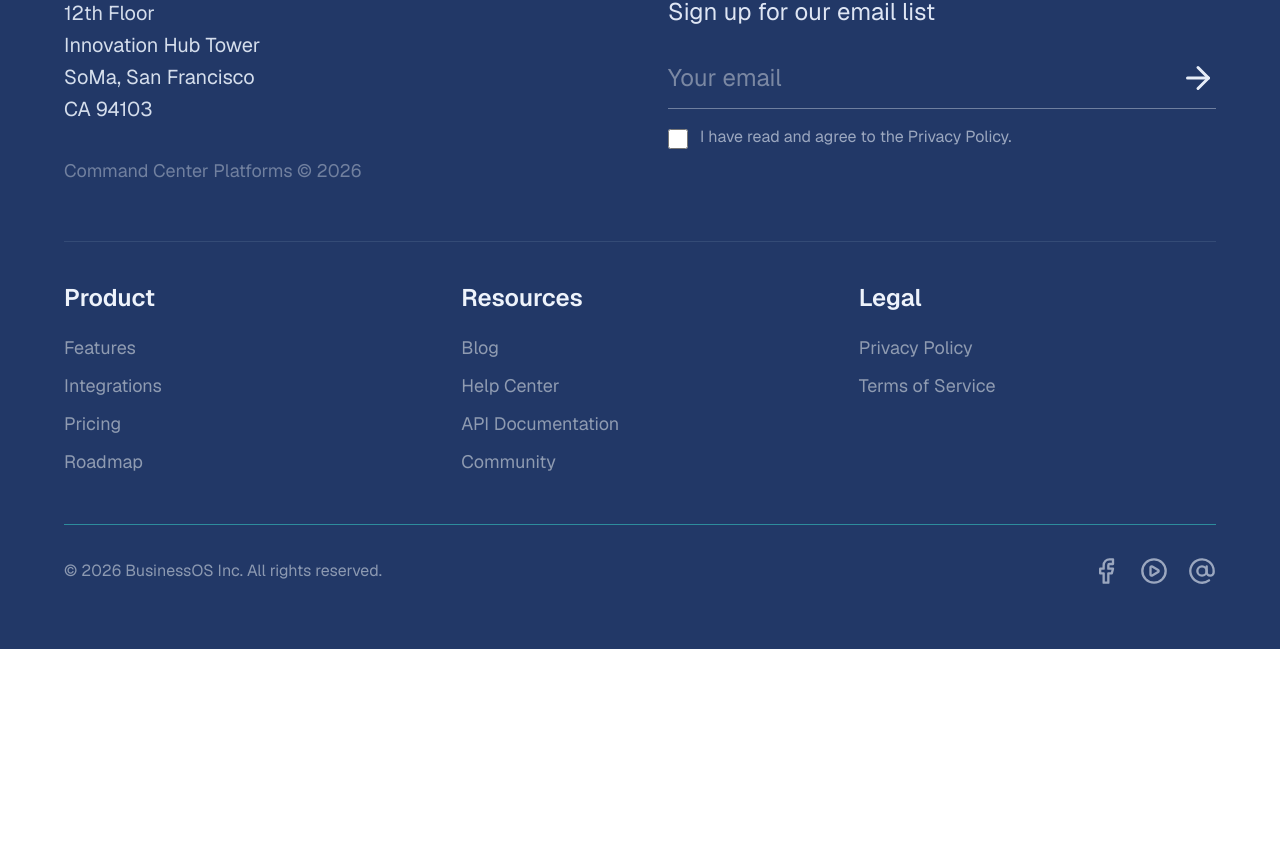
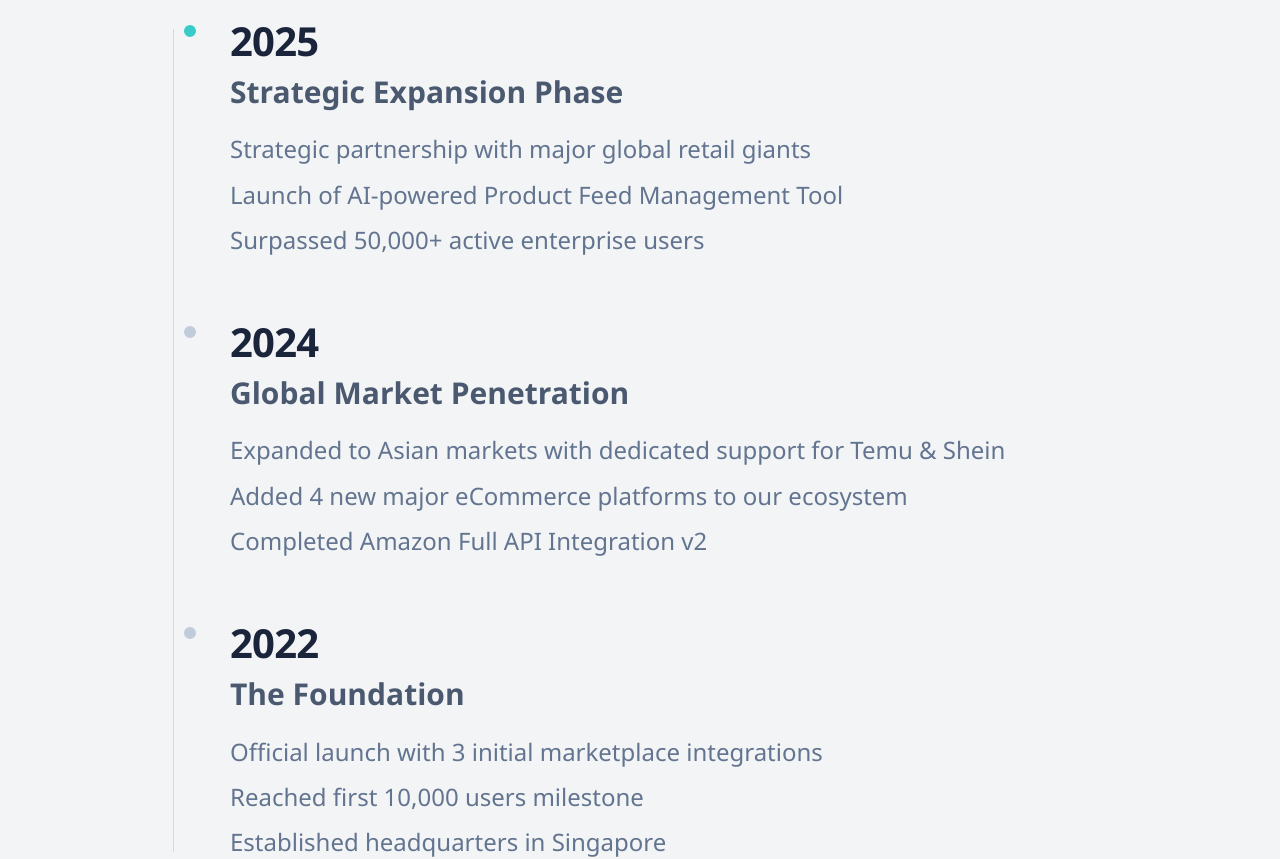
Before and after one commit to Shourov98/siyam-site, a Next.js app: page /about-us in a window 1280 px wide. Shown: the part 3158-4017 px from the top of the page. Before the commit the page ends 3807 px from the top, so only its background shows below. Built offline with nearby package versions, Linux system fonts and the light colour scheme.

Commit message:
feature(journey about-us): design

```diff
--- a/app/(site)/about-us/page.tsx
+++ b/app/(site)/about-us/page.tsx
@@ -2,6 +2,7 @@ import AboutUsCarousel from "../components/AboutUsCarousel";
 import AboutUsPerksSection from "../components/AboutUsPerksSection";
 import AboutUsPropertiesSection from "../components/AboutUsPropertiesSection";
 import AboutUsTopHeading from "../components/AboutUsTopHeading";
+import AboutUsJourneySection from "../components/AboutUsJourneySection";
 
 export default function AboutUsPage() {
   return (
@@ -10,6 +11,7 @@ export default function AboutUsPage() {
       <AboutUsCarousel />
       <AboutUsPropertiesSection />
       <AboutUsPerksSection />
+      <AboutUsJourneySection />
     </main>
   );
 }
--- /dev/null
+++ b/app/(site)/components/AboutUsJourneySection.tsx
@@ -0,0 +1,73 @@
+const journeyItems = [
+  {
+    year: "2025",
+    title: "Strategic Expansion Phase",
+    points: [
+      "Strategic partnership with major global retail giants",
+      "Launch of AI-powered Product Feed Management Tool",
+      "Surpassed 50,000+ active enterprise users",
+    ],
+    active: true,
+  },
+  {
+    year: "2024",
+    title: "Global Market Penetration",
+    points: [
+      "Expanded to Asian markets with dedicated support for Temu & Shein",
+      "Added 4 new major eCommerce platforms to our ecosystem",
+      "Completed Amazon Full API Integration v2",
+    ],
+  },
+  {
+    year: "2022",
+    title: "The Foundation",
+    points: [
+      "Official launch with 3 initial marketplace integrations",
+      "Reached first 10,000 users milestone",
+      "Established headquarters in Singapore",
+    ],
+  },
+];
+
+export default function AboutUsJourneySection() {
+  return (
+    <section className="bg-[#f3f4f6] px-6 py-20 sm:px-10 lg:px-16 lg:py-24">
+      <div className="mx-auto w-full max-w-[980px]">
+        <h2 className="text-center text-4xl font-extrabold tracking-[-0.02em] text-[#111b34] sm:text-5xl">
+          Our Journey of Growth
+        </h2>
+
+        <div className="relative mt-16 pl-14 sm:pl-20">
+          <div className="absolute left-[17px] top-2 bottom-2 w-px bg-[#cfdae7] sm:left-[23px]" />
+
+          <div className="space-y-14 sm:space-y-16">
+            {journeyItems.map((item) => (
+              <article key={item.year} className="relative">
+                <span
+                  className={`absolute left-[-40px] top-[2px] h-4 w-4 rounded-full border-2 sm:left-[-48px] ${
+                    item.active
+                      ? "border-[#f3f4f6] bg-[#38cbc7]"
+                      : "border-[#f3f4f6] bg-[#c1ccdb]"
+                  }`}
+                />
+
+                <p className="text-[38px] font-semibold leading-none tracking-[-0.02em] text-[#1a243b] sm:text-[40px]">
+                  {item.year}
+                </p>
+                <h3 className="mt-3 text-[28px] font-semibold leading-tight text-[#4a596f] sm:text-[30px]">
+                  {item.title}
+                </h3>
+
+                <ul className="mt-5 space-y-2 text-[22px] leading-[1.55] text-[#62748f] sm:text-[24px]">
+                  {item.points.map((point) => (
+                    <li key={point}>{point}</li>
+                  ))}
+                </ul>
+              </article>
+            ))}
+          </div>
+        </div>
+      </div>
+    </section>
+  );
+}
--- a/app/globals.css
+++ b/app/globals.css
@@ -3,6 +3,11 @@
 :root {
   --background: #ffffff;
   --foreground: #171717;
+  --font-geist-sans:
+    "Segoe UI", "SF Pro Text", "Helvetica Neue", Arial, "Noto Sans", sans-serif;
+  --font-geist-mono:
+    "SFMono-Regular", Menlo, Monaco, Consolas, "Liberation Mono", "Courier New",
+    monospace;
 }
 
 @theme inline {
--- a/app/layout.tsx
+++ b/app/layout.tsx
@@ -1,16 +1,5 @@
 import type { Metadata } from "next";
-import { Geist, Geist_Mono } from "next/font/google";
 import "./globals.css";
-
-const geistSans = Geist({
-  variable: "--font-geist-sans",
-  subsets: ["latin"],
-});
-
-const geistMono = Geist_Mono({
-  variable: "--font-geist-mono",
-  subsets: ["latin"],
-});
 
 export const metadata: Metadata = {
   title: "CommandCtr",
@@ -24,9 +13,7 @@ export default function RootLayout({
 }>) {
   return (
     <html lang="en">
-      <body className={`${geistSans.variable} ${geistMono.variable} antialiased`}>
-        {children}
-      </body>
+      <body className="antialiased">{children}</body>
     </html>
   );
 }
--- a/package.json
+++ b/package.json
@@ -3,7 +3,8 @@
   "version": "0.1.0",
   "private": true,
   "scripts": {
-    "dev": "next dev",
+    "dev": "WATCHPACK_POLLING=true WATCHPACK_POLLING_INTERVAL=1000 CHOKIDAR_USEPOLLING=true next dev --webpack --hostname 127.0.0.1 --port 3000",
+    "dev:turbo": "next dev",
     "build": "next build",
     "start": "next start",
     "lint": "eslint"
```
